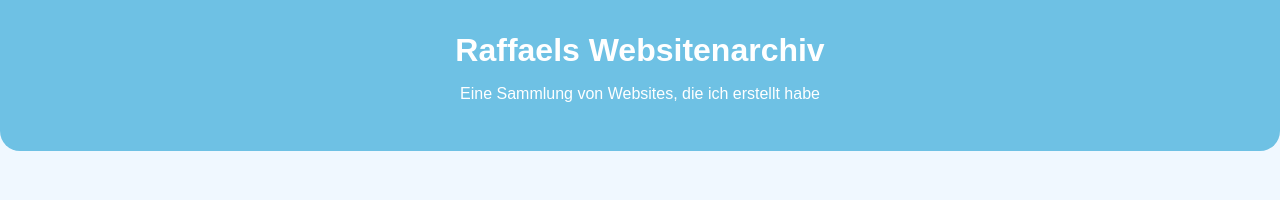
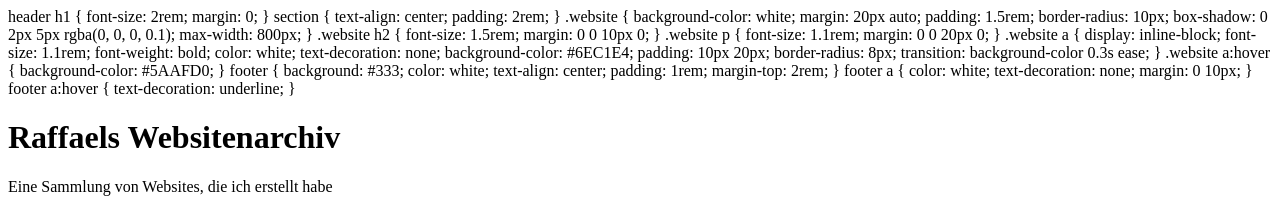
Before and after one commit to raffaelbauer/Hilfreiche-Seiten, a plain HTML site: page index.html in a window 1280 px wide. Shown: the top 200 px of the page. Drawn offline with Linux system fonts and the light colour scheme.

Commit message:
Update index.html

```diff
--- a/index.html
+++ b/index.html
@@ -1,28 +1,4 @@
-<!DOCTYPE html>
-<html lang="de">
-<head>
-    <meta charset="UTF-8">
-    <meta name="viewport" content="width=device-width, initial-scale=1.0">
-    <meta http-equiv="X-UA-Compatible" content="ie=edge">
-    <title>Raffaels Websitenarchiv</title>
-    <style>
-        body {
-            font-family: Arial, sans-serif;
-            margin: 0;
-            padding: 0;
-            background-color: #f0f8ff;
-            color: #333;
-        }
-
-        header {
-            background: #6EC1E4;
-            color: white;
-            padding: 2rem;
-            text-align: center;
-            border-radius: 0 0 20px 20px;
-        }
-
-        header h1 {
+header h1 {
             font-size: 2rem;
             margin: 0;
         }
```
